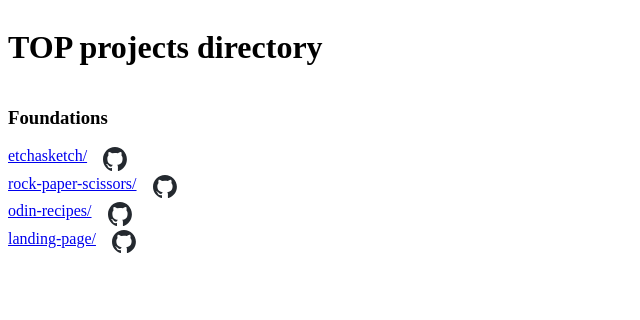
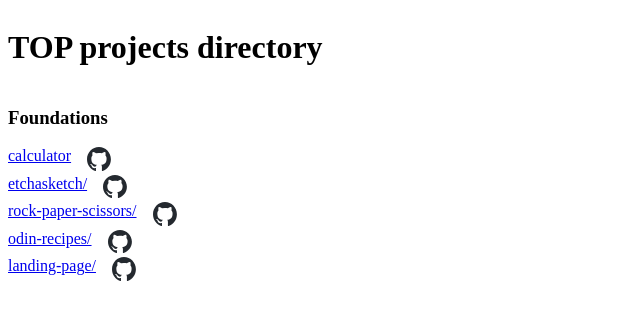
Before and after one commit to edlally/the-odin-project, a plain HTML site: page index.html in a window 1280 px wide. Shown: the whole page, without its empty margins (0-640 px from the left). Drawn offline with Linux system fonts and the light colour scheme.

Commit message:
Add links to calculator project pages

```diff
--- a/index.html
+++ b/index.html
@@ -14,6 +14,10 @@
 
         <h3>Foundations</h3>
         <div class="link">
+            <a href="landing-page/">calculator</a>
+            <a href="https://github.com/edlally/the-odin-project/tree/main/calculator"><img src="assets/gitLogo.svg" width="24"/></a>
+        </div>
+        <div class="link">
             <a href="etchasketch/">etchasketch/</a>
             <a href="https://github.com/edlally/the-odin-project/tree/main/etchasketch"><img src="assets/gitLogo.svg" width="24"/></a>
         </div>
@@ -29,6 +33,7 @@
             <a href="landing-page/">landing-page/</a>
             <a href="https://github.com/edlally/the-odin-project/tree/main/landing-page"><img src="assets/gitLogo.svg" width="24"/></a>
         </div>
+
     </div>
 </body>
 
```
Also changed, not shown: calculator/index.html (+1 -1 lines).
